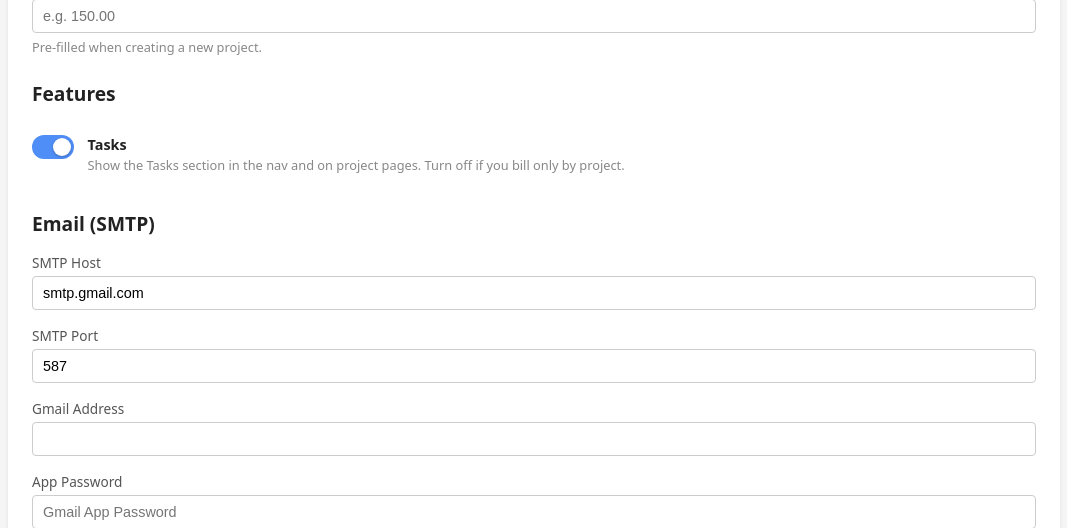
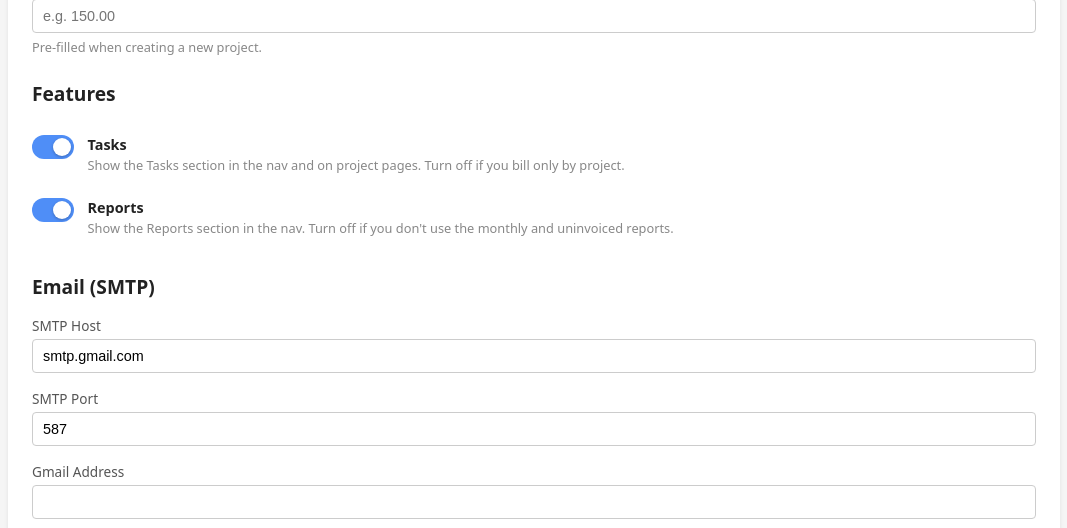
Before and after one commit to BASECAMP70/BASECAMPARB, a Flask app: page /settings in a window 1280 px wide. Shown: the part 580-1108 px from the top of the page, without its empty margins (106-1173 px from the left). Run offline with Flask 3, Linux system fonts and the light colour scheme.

Commit message:
feat: add Reports enable/disable toggle to Settings Features section
Co-Authored-By: Claude Sonnet 4.6 <noreply@anthropic.com>

```diff
--- a/timesheet/app.py
+++ b/timesheet/app.py
@@ -280,6 +280,7 @@ def create_app(config=None):
                 "app_nav_color": request.form.get("app_nav_color", s.get("app_nav_color", "#1a1a2e")).strip() or "#1a1a2e",
                 "app_accent_color": request.form.get("app_accent_color", s.get("app_accent_color", "#4f8ef7")).strip() or "#4f8ef7",
                 "enable_tasks": request.form.get("enable_tasks") == "1",
+                "enable_reports": request.form.get("enable_reports") == "1",
             })
 
             # Logo upload
--- a/timesheet/storage.py
+++ b/timesheet/storage.py
@@ -28,6 +28,7 @@ DEFAULTS = {
         "app_nav_color": "#1a1a2e",
         "app_accent_color": "#4f8ef7",
         "enable_tasks": True,
+        "enable_reports": True,
     },
 }
 
--- a/timesheet/templates/base.html
+++ b/timesheet/templates/base.html
@@ -97,7 +97,7 @@
       {% if settings.get('enable_tasks', True) %}<a href="{{ url_for('tasks') }}" class="{{ 'active' if request.endpoint == 'tasks' }}">Tasks</a>{% endif %}
       <a href="{{ url_for('expenses') }}" class="{{ 'active' if request.endpoint == 'expenses' }}">Expenses</a>
       <a href="{{ url_for('invoices') }}" class="{{ 'active' if request.endpoint == 'invoices' }}">Invoices</a>
-      <a href="{{ url_for('report_monthly') }}" class="{{ 'active' if 'report' in (request.endpoint or '') }}">Reports</a>
+      {% if settings.get('enable_reports', True) %}<a href="{{ url_for('report_monthly') }}" class="{{ 'active' if 'report' in (request.endpoint or '') }}">Reports</a>{% endif %}
       <a href="{{ url_for('settings') }}" class="{{ 'active' if request.endpoint == 'settings' }}">Settings</a>
     </div>
     <button class="hamburger" onclick="document.getElementById('nav-mobile').classList.toggle('open')" aria-label="Menu">
@@ -111,7 +111,7 @@
     {% if settings.get('enable_tasks', True) %}<a href="{{ url_for('tasks') }}" class="{{ 'active' if request.endpoint == 'tasks' }}">Tasks</a>{% endif %}
     <a href="{{ url_for('expenses') }}" class="{{ 'active' if request.endpoint == 'expenses' }}">Expenses</a>
     <a href="{{ url_for('invoices') }}" class="{{ 'active' if request.endpoint == 'invoices' }}">Invoices</a>
-    <a href="{{ url_for('report_monthly') }}" class="{{ 'active' if 'report' in (request.endpoint or '') }}">Reports</a>
+    {% if settings.get('enable_reports', True) %}<a href="{{ url_for('report_monthly') }}" class="{{ 'active' if 'report' in (request.endpoint or '') }}">Reports</a>{% endif %}
     <a href="{{ url_for('settings') }}" class="{{ 'active' if request.endpoint == 'settings' }}">Settings</a>
   </div>
 </nav>
--- a/timesheet/templates/settings.html
+++ b/timesheet/templates/settings.html
@@ -37,6 +37,16 @@
       <div>
         <div class="feature-label">Tasks</div>
         <div class="feature-desc">Show the Tasks section in the nav and on project pages. Turn off if you bill only by project.</div>
+      </div>
+    </div>
+    <div class="feature-row">
+      <label class="toggle-switch">
+        <input type="checkbox" name="enable_reports" value="1" {{ 'checked' if s.get('enable_reports', True) }}>
+        <span class="toggle-track"><span class="toggle-thumb"></span></span>
+      </label>
+      <div>
+        <div class="feature-label">Reports</div>
+        <div class="feature-desc">Show the Reports section in the nav. Turn off if you don't use the monthly and uninvoiced reports.</div>
       </div>
     </div>
     <style>
```
